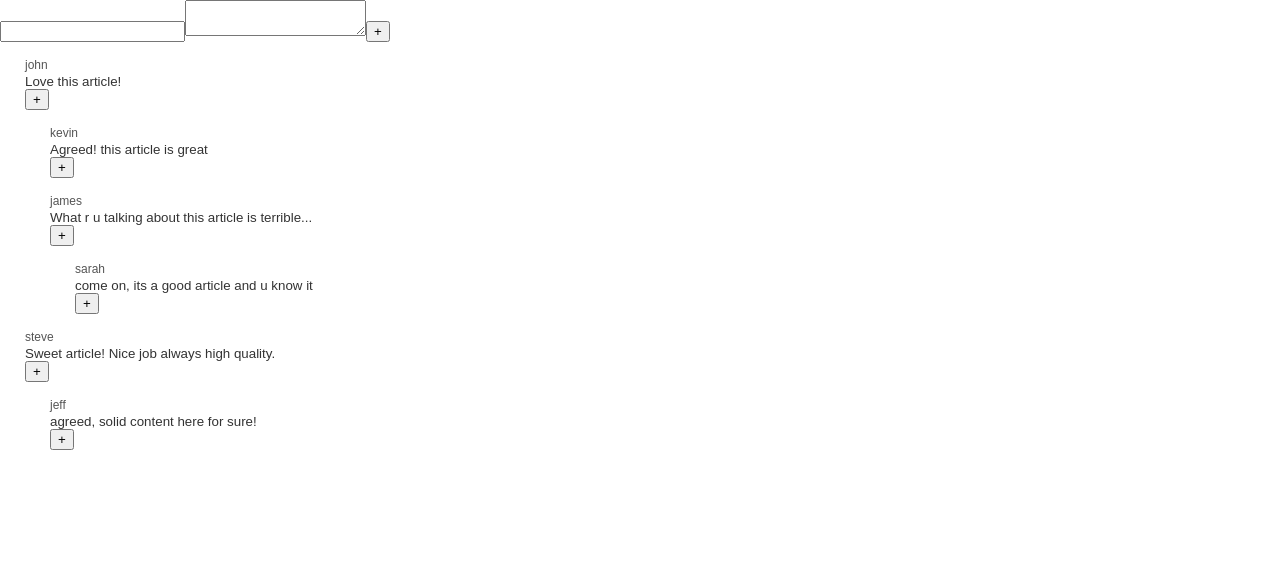
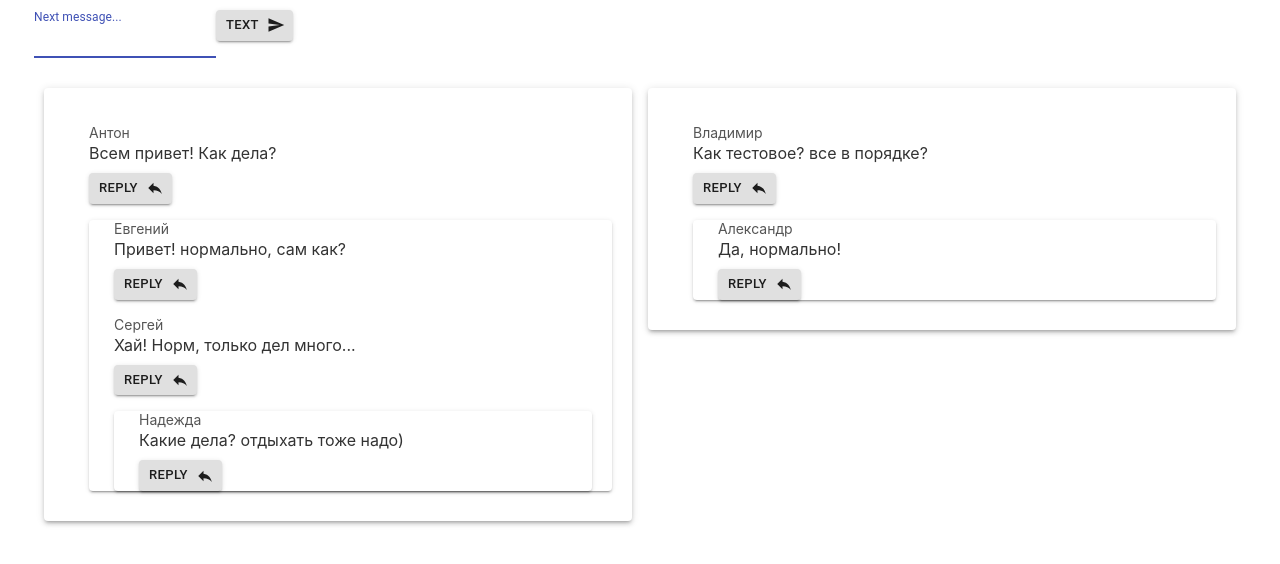
Before and after one commit to scripter-anatoliy/chat, a React (Create React App) app: page / in a window 1280 px wide. Shown: the top 564 px of the page. Built offline with nearby package versions, Linux system fonts and the light colour scheme.

Commit message:
2. refactor

```diff
--- a/package.json
+++ b/package.json
@@ -3,6 +3,10 @@
   "version": "0.1.0",
   "private": true,
   "dependencies": {
+    "@emotion/react": "^11.4.1",
+    "@emotion/styled": "^11.3.0",
+    "@material-ui/core": "^5.0.0-beta.5",
+    "@material-ui/icons": "^4.11.2",
     "@testing-library/jest-dom": "^5.11.4",
     "@testing-library/react": "^11.1.0",
     "@testing-library/user-event": "^12.1.10",
--- a/src/App.css
+++ /dev/null
@@ -1,3 +0,0 @@
-.App {
-
-}
--- a/src/App.tsx
+++ b/src/App.tsx
@@ -1,6 +1,7 @@
-import React, {ChangeEvent, useEffect, useState} from 'react'
+import React, {useEffect, useState} from 'react'
 import {Comment} from "./Comment";
 import PostMessage from "./PostMessage";
+import {Box, Container, Grid, LinearProgress, Paper} from "@material-ui/core";
 
 export type CommentsType = {
     id: number,
@@ -14,61 +15,59 @@ let comments: CommentsType[] = [
     {
         id: 1,
         parentId: null,
-        text: 'Love this article!',
-        author: 'john',
+        text: 'Всем привет! Как дела?',
+        author: 'Антон',
         children: null,
     },
     {
         id: 3,
         parentId: 1,
-        text: 'Agreed! this article is great',
-        author: 'kevin',
+        text: 'Привет! нормально, сам как?',
+        author: 'Евгений',
         children: null,
     },
     {
         id: 2,
         parentId: 1,
-        text: 'What r u talking about this article is terrible...',
-        author: 'james',
+        text: 'Хай! Норм, только дел много...',
+        author: 'Сергей',
         children: null,
     },
     {
         id: 5,
         parentId: null,
-        text: 'Sweet article! Nice job always high quality.',
-        author: 'steve',
+        text: 'Как тестовое? все в порядке?',
+        author: 'Владимир',
         children: null,
     },
     {
         id: 4,
         parentId: 2,
-        text: 'come on, its a good article and u know it',
-        author: 'sarah',
+        text: 'Какие дела? отдыхать тоже надо)',
+        author: 'Надежда',
         children: null,
     },
     {
         id: 6,
         parentId: 5,
-        text: 'agreed, solid content here for sure!',
-        author: 'jeff',
+        text: 'Да, нормально! ',
+        author: 'Александр',
         children: null,
     },
 ]
 
 function createTree(list: CommentsType[]) {
-    console.log(list)
     const map: { [key: string]: number } = {},
         roots = []
 
     for (let i = 0; i < list.length; i += 1) {
-        map[list[i].id] = i // initialize the map
-        list[i].children = [] // initialize the children
+        map[list[i].id] = i // инициализировать map
+        list[i].children = [] // инициализировать children
     }
 
     for (let i = 0; i < list.length; i += 1) {
         const node = list[i]
         if (node.parentId) {
-            // if you have dangling branches check that map[node.parentId] exists
             list[map[node.parentId]].children!.push(node)
         } else {
             roots.push(node)
@@ -77,25 +76,21 @@ function createTree(list: CommentsType[]) {
     return roots
 }
 
-
 function App() {
     const [toggle, setToggle] = useState<null | number>(null)
     const [commentTree, setCommentTree] = useState<null | CommentsType[]>(null)
-
     const [, rerender] = useState(false)
 
-
-    const commentAdd = (parent: any, text: string, author: string) => {
-        console.log(parent)
+    const commentAdd = (parent: CommentsType | null, text: string) => {
         const newComment = {
             id: comments.length + 1,
             parentId: parent && parent.id,
             text,
-            author,
+            author: "Anatoliy",
             children: [],
         };
         if (parent)
-            parent.children.push(newComment)
+            parent.children!.push(newComment)
         else {
             commentTree && setCommentTree([...commentTree, newComment])
         }
@@ -110,19 +105,35 @@ function App() {
     }, [])
 
     return (
-        <div style={{fontFamily: 'sans-serif'}}>
+        <Container>
+            <Grid container>
                 {toggle === null &&
                 <PostMessage commentAdd={(...args) => {
                     commentAdd(...args)
                     rerender(ps => !ps)
                 }} parent={null}/>
                 }
-            {!commentTree && "spinner"}
+            </Grid>
+            <Grid container style={{padding: "20px"}} spacing={2}>
+                {!commentTree &&
+                <Box sx={{ width: '100%' }}>
+                    <LinearProgress />
+                </Box>
+                }
                 {commentTree?.map((comment) => {
-                return <Comment commentAdd={commentAdd} key={comment.id} comment={comment} toggle={toggle}
+                    return <Grid item style={{flex: "1 1 25%"}}>
+                        <Paper elevation={3}
+                               style={{padding: "20px", maxHeight: "500px", overflowY: "auto",}}>
+                            <Comment commentAdd={commentAdd}
+                                     key={comment.id}
+                                     comment={comment}
+                                     toggle={toggle}
                                      setToggle={setToggle}/>
+                        </Paper>
+                    </Grid>
                 })}
-        </div>
+            </Grid>
+        </Container>
     )
 }
 
--- a/src/Comment.module.css
+++ b/src/Comment.module.css
@@ -1,15 +1,17 @@
 .wrapperComment {
     margin-left: 25px;
     margin-top: 16px;
+    flex: 1 1 25%;
 }
 
 .commentAuthor {
     color: #555;
     margin: 0 0 2px 0;
-    font-size: 9pt;
+    font-size: 14px;
 }
 
 .commentText {
     color: #333;
-    font-size: 10pt;
+    font-size: 16px;
+    margin-bottom: 10px;
 }
--- a/src/Comment.tsx
+++ b/src/Comment.tsx
@@ -2,61 +2,68 @@ import React from "react";
 import c from "./Comment.module.css"
 import PostMessage from "./PostMessage";
 import {CommentsType} from "./App";
+import {Button, Grid, Paper} from "@material-ui/core";
+import {Reply} from "@material-ui/icons";
 
 export type CommentPropsType = {
     comment: CommentsType
-    commentAdd: (parent: any, text: string, author: string) => void
+    commentAdd: (parent: CommentsType | null, text: string) => void
     toggle: null | number
-    setToggle: (toggle: null | number)=>void
-
+    setToggle: (toggle: null | number) => void
 }
 
 export function Comment({comment, toggle, setToggle, commentAdd}: CommentPropsType) {
 
-
-    const nestedComments = (comment.children || []).map((comment: any) => {
-        return <Comment key={comment.id}
+    const nestedComments = (comment.children || []).map((comment: CommentsType) => {
+        return (
+            <Comment key={comment.id}
                      commentAdd={commentAdd}
                      comment={comment} toggle={toggle}
                      setToggle={setToggle}
-                        // type="child"
             />
+        )
     })
 
     return (
-        <div className={c.wrapperComment} >
+        <div className={c.wrapperComment}>
             <div className={c.commentAuthor}>
                 {comment.author}
             </div>
             <div className={c.commentText}>{comment.text}</div>
-            <button onClick={() => {
-                console.log(comment)
-                setToggle?.(comment.id)
-            }}>+</button>
+            {toggle !== comment.id
+                ?
+                <Button onClick={() => setToggle?.(comment.id)}
+                        variant="contained"
+                        endIcon={<Reply/>}
+                        size={"small"}
+                >
+                    reply
+                </Button>
+                :
+                <Button onClick={() => setToggle?.(null)}
+                        variant="contained"
+                        endIcon={<Reply/>}
+                        size={"small"}
+                >
+                    cancel
+                </Button>
+            }
+            <Grid item>
                 {toggle === comment.id &&
-                <PostMessage parent={comment} commentAdd={(...args) => {
+                <PostMessage parent={comment}
+                             commentAdd={(...args) => {
                                  commentAdd(...args)
                                  setToggle(null)
                              }
-                } />
-            // <div>
-            //     <input />
-            //     <textarea></textarea>
-            //     <button onClick={()=>{
-            //         comment.children.push({
-            //             id: 8,
-            //             parentId: comment.id,
-            //             text: 'agreed, solid content here for sure!',
-            //             author: 'jeff',
-            //             children: [],
-            //         })
-            //         setToggle(null)
-            //     }}>+</button>
-            // </div>
                              }
-
+                />
+                }
+                <div className={c.commentText}>
+                    <Paper elevation={2} style={{paddingRight: '20px'}}>
                         {nestedComments}
-
+                    </Paper>
+                </div>
+            </Grid>
         </div>
     )
 }
--- a/src/PostMessage.tsx
+++ b/src/PostMessage.tsx
@@ -1,33 +1,62 @@
-import React, {ChangeEvent, useState} from "react";
+import React, {ChangeEvent, KeyboardEvent, useState} from "react";
 import {CommentsType} from "./App";
+import {Button, TextField} from "@material-ui/core";
+import {Send} from "@material-ui/icons";
 
 export type PostMessageType = {
     parent: CommentsType | null
-    commentAdd: (parent: any, text: string, author: string) => void
+    commentAdd: (parent: CommentsType | null, text: string) => void
 }
-
 
 function PostMessage({parent, commentAdd}: PostMessageType) {
     const [text, setText] = useState<string>('')
-    const [author, setAuthor] = useState<string>('')
+    const [error, setError] = useState<string>('')
+
     const onChangeTextHandler = (e: ChangeEvent<HTMLTextAreaElement>) => {
         setText(e.currentTarget.value)
+        setError('')
     }
-    const onChangeAuthorHandler = (e:ChangeEvent<HTMLInputElement> ) => {
-        setAuthor(e.currentTarget.value)
+    const callbackCommentAdd = () => {
+        if (text.trim() !== '') {
+            commentAdd(parent, text.trim())
+            setText('')
+        } else {
+            setError('Введите текст!')
+        }
+        setText('')
     }
+    const onKeyEnter = (e: KeyboardEvent<HTMLInputElement>) => {
+        setError('')
+        if (e.code === "Enter" && !e.shiftKey) {
+            setText('')
+            e.preventDefault()
+            callbackCommentAdd()
+        }
+    }
+
     return (
-        <div>
-            <input value={author} onChange={onChangeAuthorHandler}/>
-            <textarea value={text} onChange={onChangeTextHandler}/>
-            <button onClick={() => {
-                commentAdd(parent, text, author)
-            }}>+
-            </button>
+        <div style={{padding: "10px"}}>
+            <TextField
+                id="outlined-textarea"
+                label="Next message..."
+                multiline
+                value={text}
+                autoFocus
+                onChange={onChangeTextHandler}
+                onKeyPress={onKeyEnter}
+                error={!!error}
+                helperText={error}
+            />
+            <Button color={"success"}
+                    variant="contained"
+                    onClick={callbackCommentAdd}
+                    endIcon={<Send/>}
+                    size={"small"}
+            >
+                Text
+            </Button>
         </div>
-
     )
-
 }
 
 export default PostMessage;
```
Also changed, not shown: 2 other files (tests, documents, lock files or other folders). Lines whose indentation alone changed are shown as unchanged.
